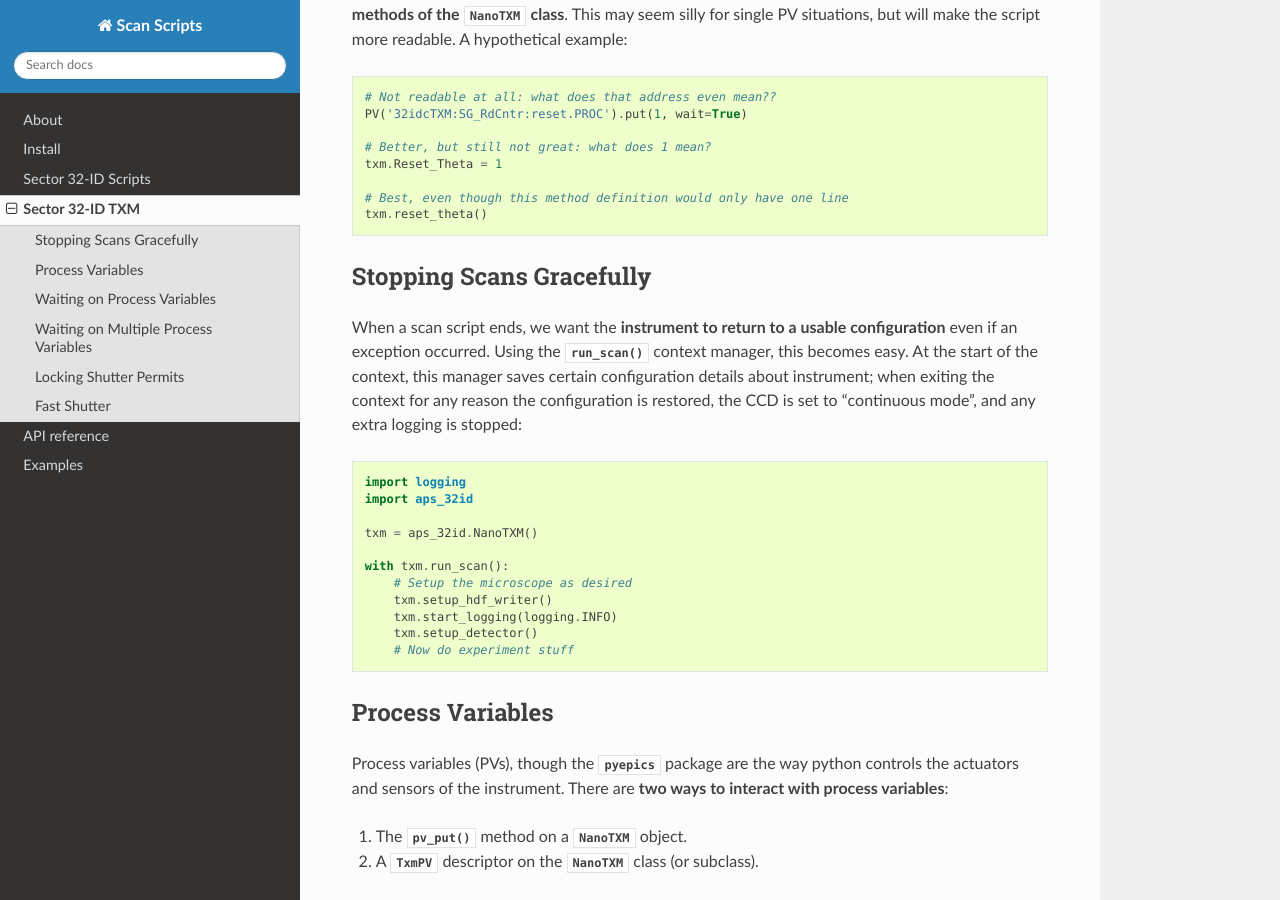
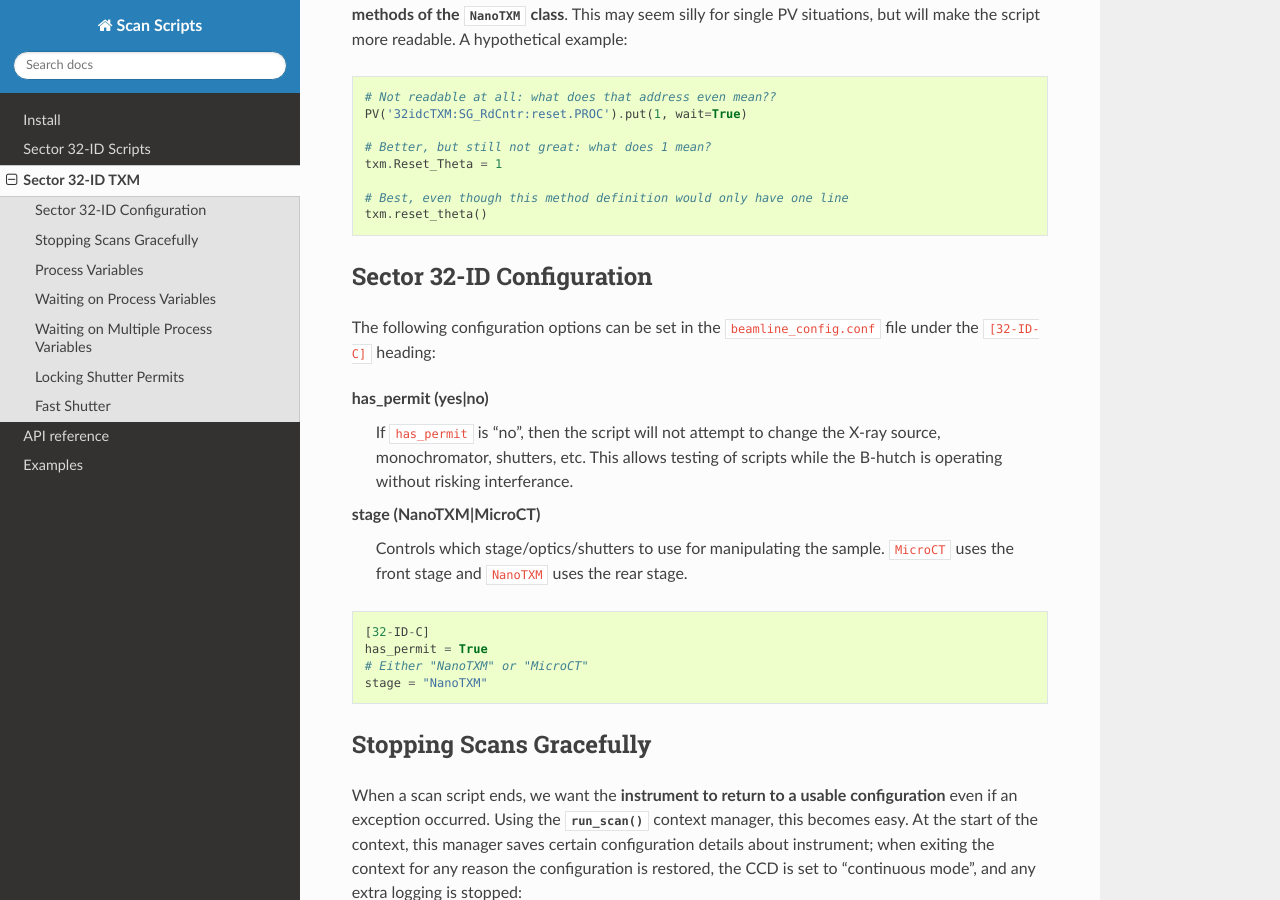
Before and after one commit to tomography/scanscripts, a Sphinx documentation site: the page built from docs/source/sector32-txm.rst, in a window 1280 px wide and 900 px high, scrolled down 454 px. Built offline with Sphinx 7.4.7 and the Read the Docs theme 2.0.0, drawn with Linux system fonts in a browser that asks for light colours.

Commit message:
Updated documentation for new beamline configuration file.

```diff
--- a/docs/source/examples/beamline_config.conf
+++ b/docs/source/examples/beamline_config.conf
@@ -1,3 +1,4 @@
 [32-ID-C]
 has_permit = True
-setup = "NanoTXM" # Either "NanoTXM" or "MicroCT"
+# Either "NanoTXM" or "MicroCT"
+stage = "NanoTXM"
--- a/docs/source/sector32-txm.rst
+++ b/docs/source/sector32-txm.rst
@@ -34,6 +34,27 @@ hypothetical example:
 
    # Best, even though this method definition would only have one line
    txm.reset_theta()
+
+.. _sector-32-config:
+
+Sector 32-ID Configuration
+--------------------------
+
+The following configuration options can be set in the
+``beamline_config.conf`` file under the ``[32-ID-C]`` heading:
+
+has_permit (yes|no)
+  If ``has_permit`` is "no", then the script will not attempt to
+  change the X-ray source, monochromator, shutters, etc. This allows
+  testing of scripts while the B-hutch is operating without risking
+  interferance.
+stage (NanoTXM|MicroCT)
+  Controls which stage/optics/shutters to use for manipulating the
+  sample. ``MicroCT`` uses the front stage and ``NanoTXM`` uses the
+  rear stage.
+
+.. literalinclude:: examples/beamline_config.conf
+
 
 Stopping Scans Gracefully
 -------------------------
```
Also changed, not shown: docs/index.rst (+6 -7 lines), docs/source/about.rst (deleted, +0 -10 lines), docs/source/install.rst (+12 -0 lines), docs/source/img/aps-overhead.jpg (added), 1 other file.
